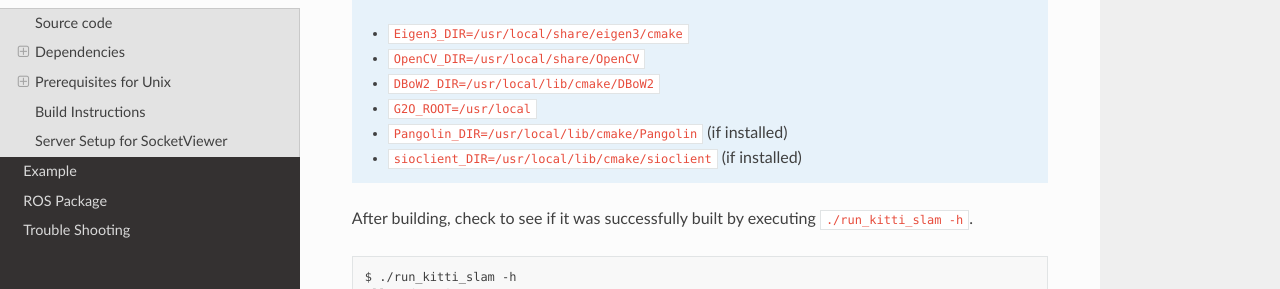
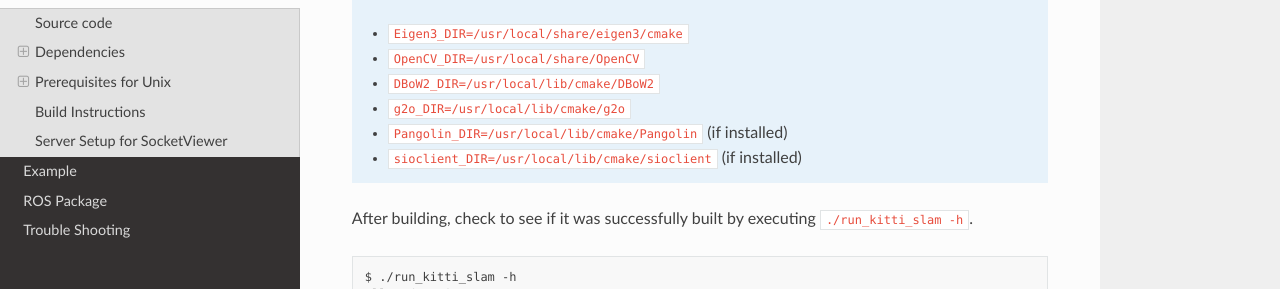
Before and after one commit to xdspacelab/openvslam, a Sphinx documentation site: the page built from docs/installation.rst, in a window 1280 px wide and 900 px high, scrolled down 6604 px. Shown: the part 158-447 px from the top of the window. Built offline with Sphinx 7.4.7 and the Read the Docs theme 2.0.0, drawn with Linux system fonts in a browser that asks for light colours; pages that are not in the unit, such as notebooks, are missing from menus.

Commit message:
Fix installation procedure for g2o

```diff
--- a/docs/installation.rst
+++ b/docs/installation.rst
@@ -370,7 +370,7 @@ When building with support for SocketViewer, please specify the following cmake
     - ``Eigen3_DIR=/usr/local/share/eigen3/cmake``
     - ``OpenCV_DIR=/usr/local/share/OpenCV``
     - ``DBoW2_DIR=/usr/local/lib/cmake/DBoW2``
-    - ``G2O_ROOT=/usr/local``
+    - ``g2o_DIR=/usr/local/lib/cmake/g2o``
     - ``Pangolin_DIR=/usr/local/lib/cmake/Pangolin`` (if installed)
     - ``sioclient_DIR=/usr/local/lib/cmake/sioclient`` (if installed)
 
```
